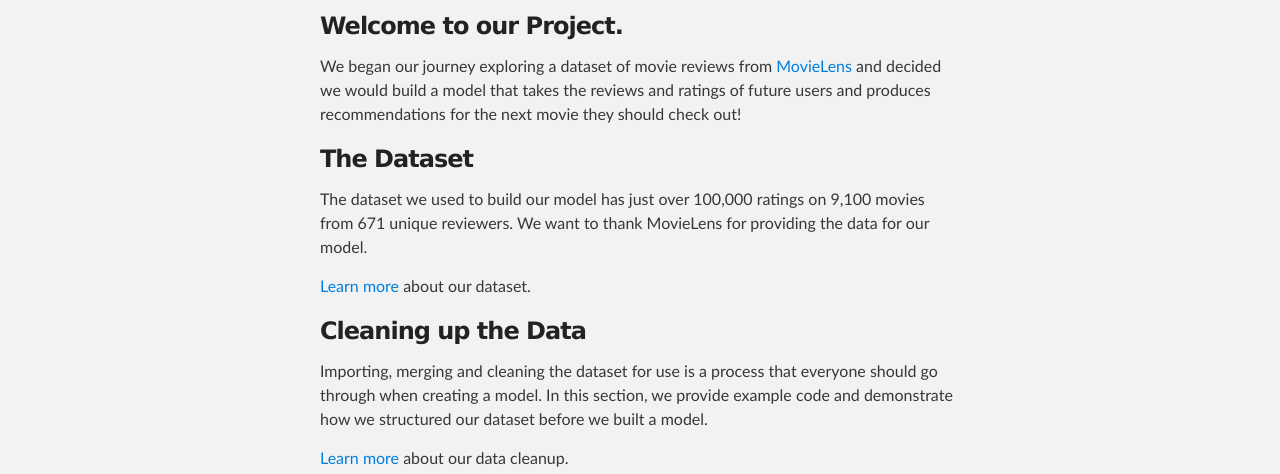
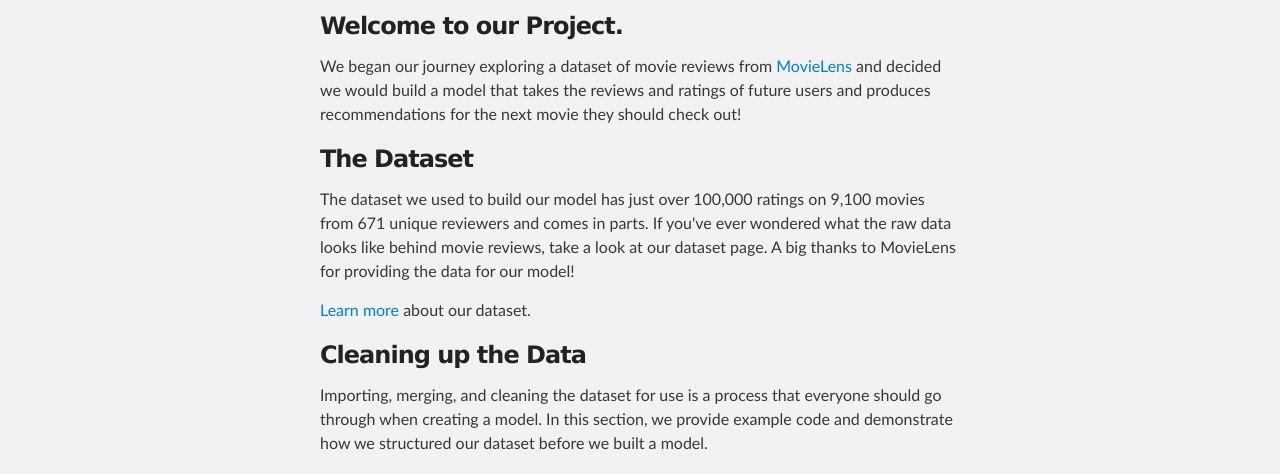
Before and after one commit to starbuck10/CS109a_DataScience_UserRatings_Team_Project, a plain HTML site: page index.html in a window 1280 px wide. Shown: the part 459-933 px from the top of the page. Drawn offline with Linux system fonts and the light colour scheme.

Commit message:
Editing frontpage.

```diff
--- a/index.html
+++ b/index.html
@@ -85,13 +85,13 @@
 <h3>
 <a id="the-dataset" class="anchor" href="#our-dataset" aria-hidden="true"><span aria-hidden="true" class="octicon octicon-link"></span></a>The Dataset</h3>
 
-<p>The dataset we used to build our model has just over 100,000 ratings on 9,100 movies from 671 unique reviewers.  We want to thank MovieLens for providing the data for our model.</p>
+<p>The dataset we used to build our model has just over 100,000 ratings on 9,100 movies from 671 unique reviewers and comes in parts.  If you've ever wondered what the raw data looks like behind movie reviews, take a look at our dataset page.  A big thanks to MovieLens for providing the data for our model!</p>
 <p><a href="/CS109a_DataScience_UserRatings_Team_Project/ourdataset.html">Learn more</a> about our dataset.</p>
 
 <h3>
 <a id="setting-a-baseline" class="anchor" href="#setting-a-baseline" aria-hidden="true"><span aria-hidden="true" class="octicon octicon-link"></span></a>Cleaning up the Data</h3>
 
-<p>Importing, merging and cleaning the dataset for use is a process that everyone should go through when creating a model.  In this section, we provide example code and demonstrate how we structured our dataset before we built a model.</p>
+<p>Importing, merging, and cleaning the dataset for use is a process that everyone should go through when creating a model.  In this section, we provide example code and demonstrate how we structured our dataset before we built a model.</p>
 <p><a href="/CS109a_DataScience_UserRatings_Team_Project/datacleanup.html">Learn more</a> about our data cleanup.</p>
 
 <h3>
```
